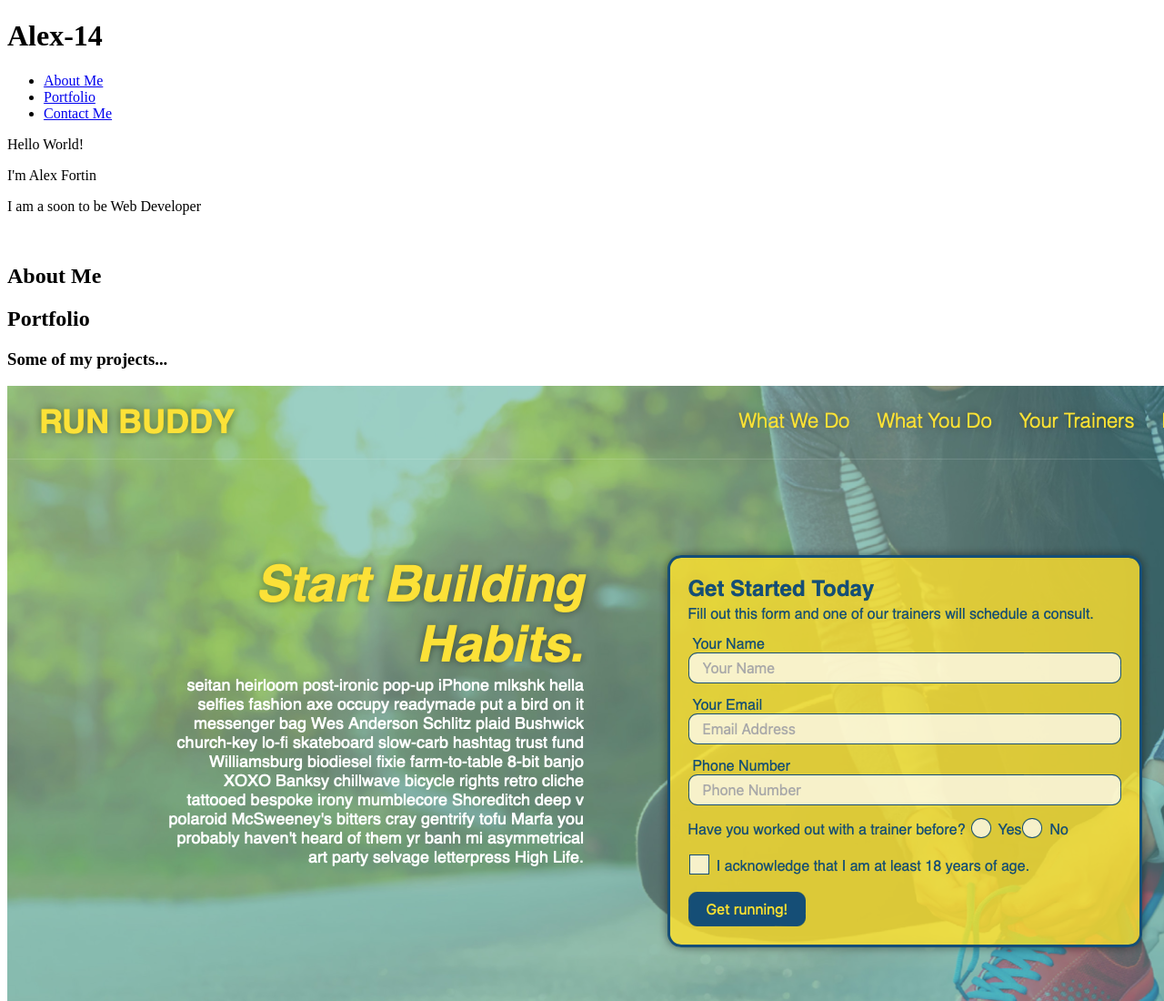
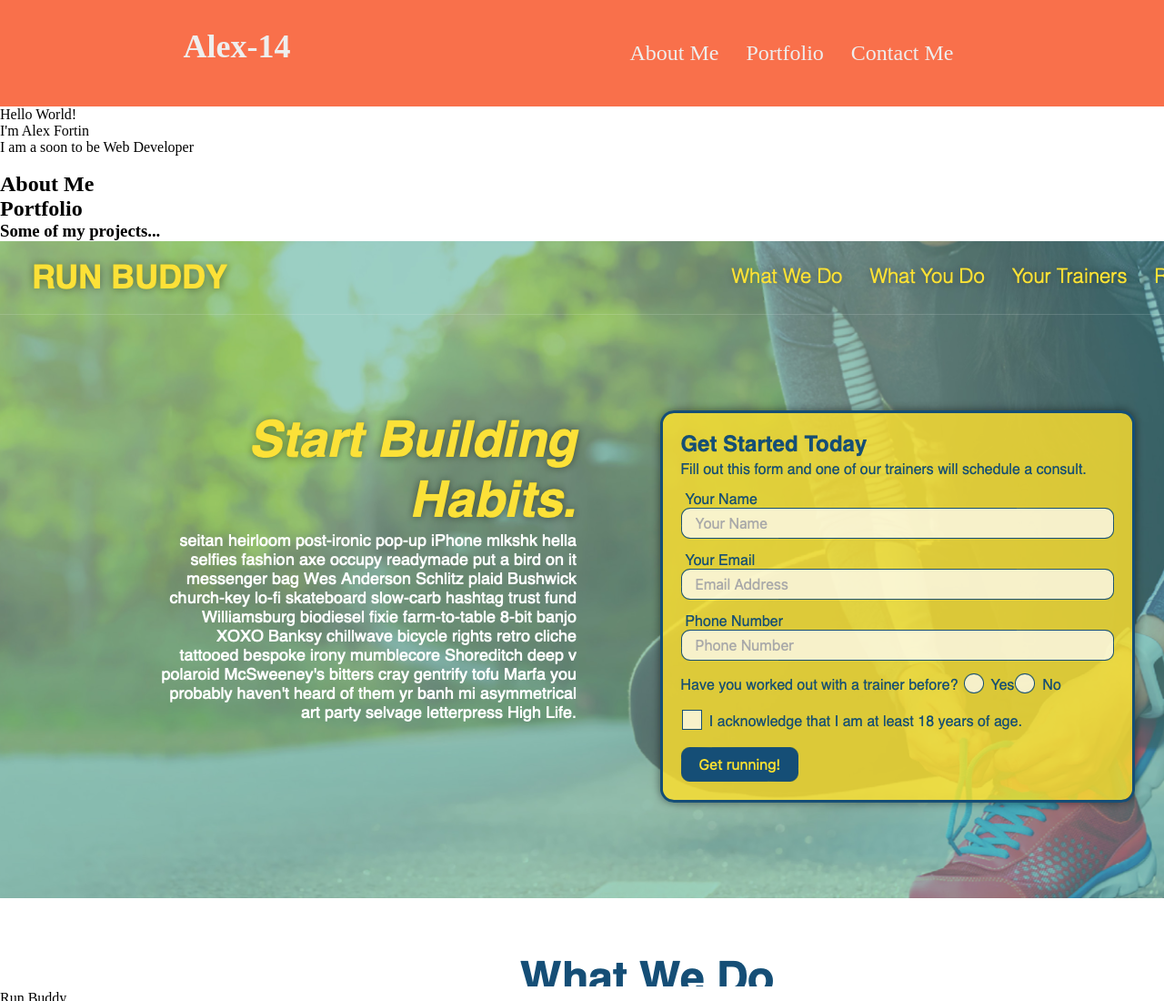
Before and after one commit to Steezy1416/professional-portfolio-challenge, a plain HTML site: page index.html in a window 1280 px wide. Shown: the top 1100 px of the page at 91% size. Drawn offline with Linux system fonts and the light colour scheme.

Commit message:
added style to the header,and made the header and the anchor points interactive

```diff
--- a/assets/css/style.css
+++ b/assets/css/style.css
@@ -0,0 +1,53 @@
+* {
+    padding: 0;
+    margin: 0;
+    box-sizing: border-box;
+}
+
+/*header Section*/
+
+header {
+    display: flex;
+    justify-content: space-around;
+    flex-wrap: wrap;
+    background-color: #F9704b;
+    width: 100%;
+    padding: 30px;
+}
+
+header h1 {
+    font-size: 36px;
+    color:  #Eeeeee ;
+}
+
+header h1:hover {
+    color: white;
+}
+
+header nav {
+ padding: 15px;
+}
+
+header nav ul {
+    display: flex;
+    flex-wrap: wrap;
+    justify-content: space-between;
+    align-items: center;
+    list-style: none;
+}
+
+header nav ul li a {
+    padding: 10px;
+    margin: 5px;
+    font-size: 24px;
+    color:  #Eeeeee;
+    text-decoration: none;
+}
+
+header nav ul li a:hover {
+    border-bottom: 2px solid white;
+    color: white;
+
+}
+
+/*end of header section*/
--- a/index.html
+++ b/index.html
@@ -8,6 +8,7 @@
         <meta charset="UTF-8">
         <title>Personal Portfolio</title>
         <meta name="viewport" content="width=device-width, initial-scale=1">
+        <link rel="stylesheet" href="./assets/css/style.css">
     </head>
 
     <body>
```
